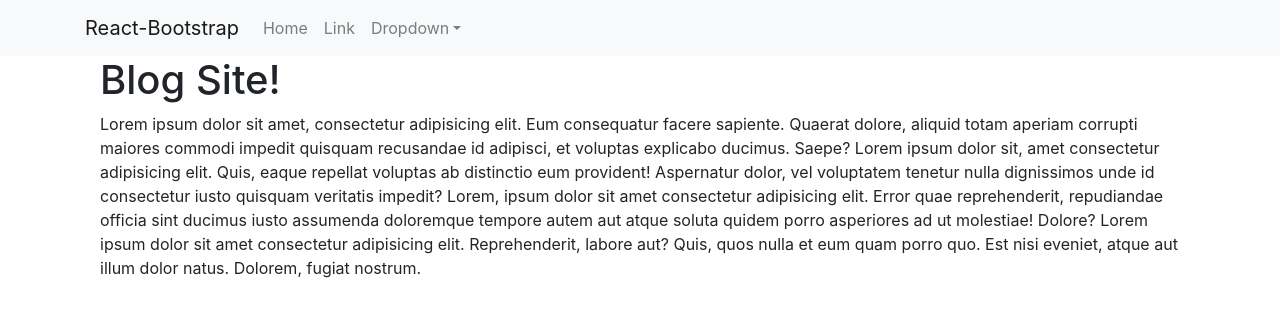
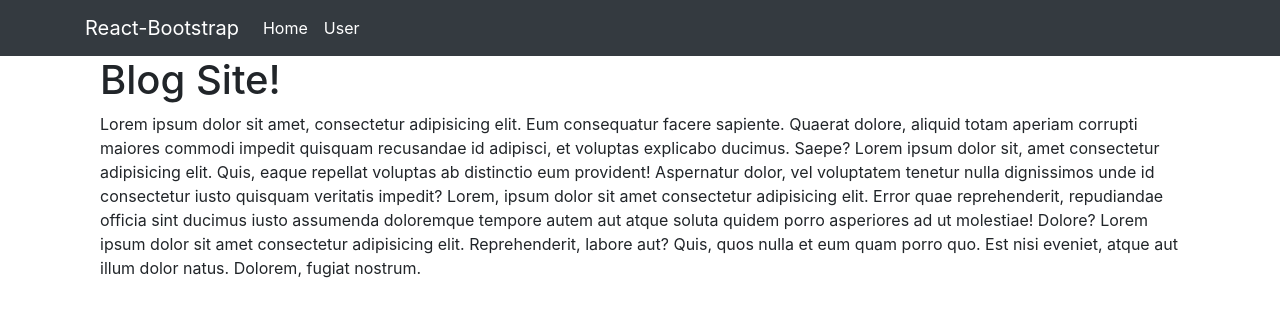
Before and after one commit to CameronSWilliamson/go-react-blog, a React (Create React App) app in the folder client/: page / in a window 1280 px wide. Shown: the top 316 px of the page. Built offline with nearby package versions, Linux system fonts and the light colour scheme.

Commit message:
Updated styling on the header and made the header links work as expected

```diff
--- a/client/src/components/Header.tsx
+++ b/client/src/components/Header.tsx
@@ -3,29 +3,20 @@ import { Navbar, Container, Nav, NavDropdown } from "react-bootstrap";
 
 const Header = () => {
     return (
-        <Navbar bg="light" expand="lg">
+        <Navbar bg="dark" expand="lg">
             <Container>
-                <Navbar.Brand href="#home">React-Bootstrap</Navbar.Brand>
+                <Navbar.Brand href="#home" className="text-white">
+                    React-Bootstrap
+                </Navbar.Brand>
                 <Navbar.Toggle aria-controls="basic-navbar-nav" />
                 <Navbar.Collapse id="basic-navbar-nav">
                     <Nav className="me-auto">
-                        <Nav.Link href="#home">Home</Nav.Link>
-                        <Nav.Link href="#link">Link</Nav.Link>
-                        <NavDropdown title="Dropdown" id="basic-nav-dropdown">
-                            <NavDropdown.Item href="#action/3.1">
-                                Action
-                            </NavDropdown.Item>
-                            <NavDropdown.Item href="#action/3.2">
-                                Another action
-                            </NavDropdown.Item>
-                            <NavDropdown.Item href="#action/3.3">
-                                Something
-                            </NavDropdown.Item>
-                            <NavDropdown.Divider />
-                            <NavDropdown.Item href="#action/3.4">
-                                Separated link
-                            </NavDropdown.Item>
-                        </NavDropdown>
+                        <Nav.Link href="/" className="text-white">
+                            Home
+                        </Nav.Link>
+                        <Nav.Link href="/user" className="text-white">
+                            User
+                        </Nav.Link>
                     </Nav>
                 </Navbar.Collapse>
             </Container>
```
